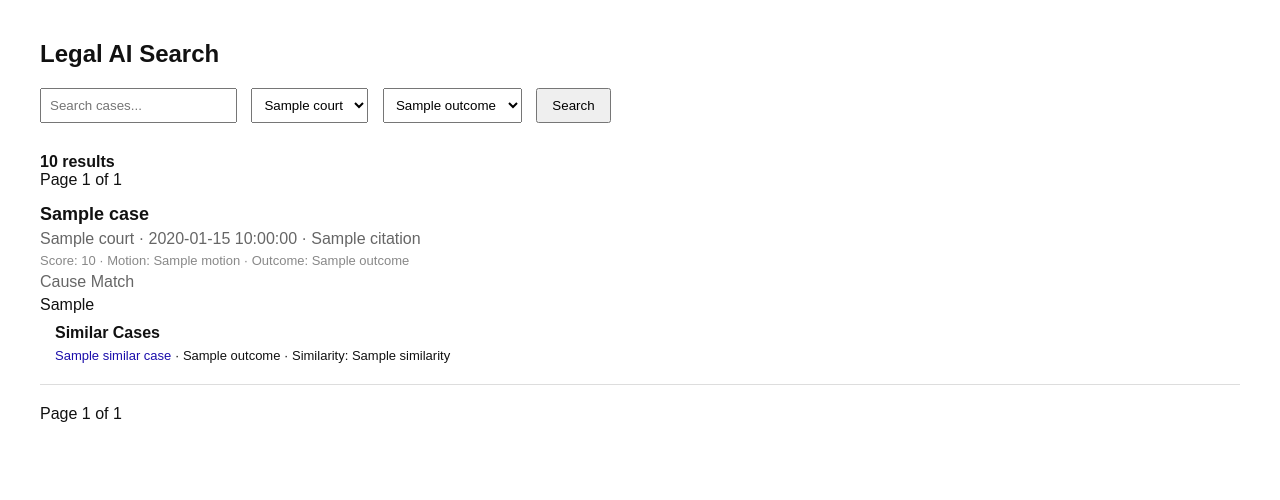
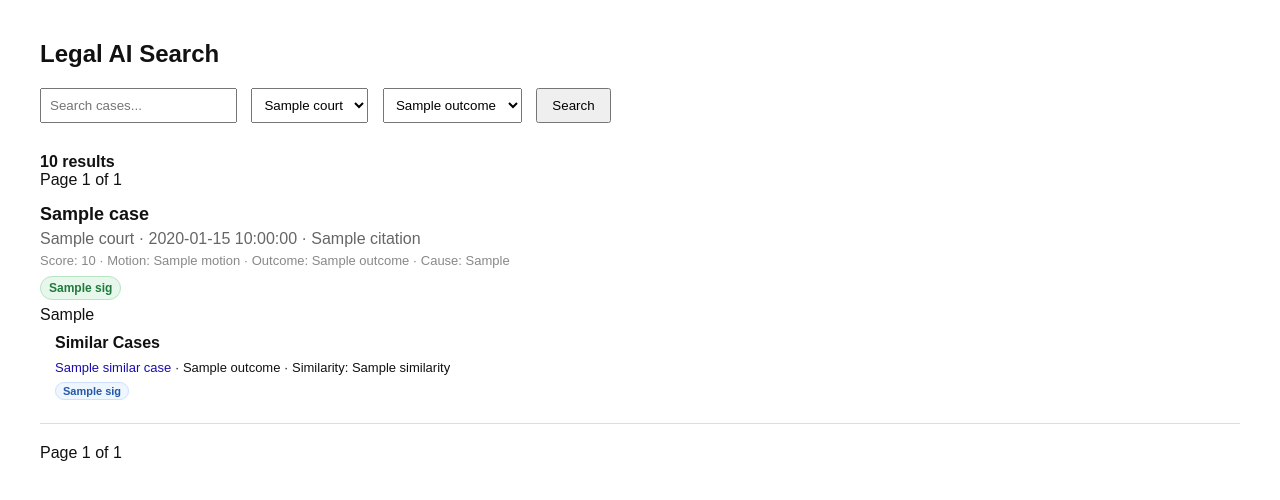
Before and after one commit to nhpcorp35/legal-ai, a Flask app: template templates/index.html in a window 1280 px wide. Shown: the top 500 px of the page. Run offline with Flask 3, Linux system fonts and the light colour scheme; the template is opened without the code that fills it: most values are stand-ins (such as "Sample title", 1, 10 or a date in 2020).

Commit message:
Improve motion ranking and add trust signal badges

```diff
--- a/templates/index.html
+++ b/templates/index.html
@@ -46,6 +46,24 @@
         .score {
             color: #888;
             font-size: 13px;
+            margin-top: 4px;
+        }
+
+        .signals {
+            margin-top: 8px;
+        }
+
+        .signal {
+            display: inline-block;
+            padding: 4px 8px;
+            margin-right: 6px;
+            margin-bottom: 6px;
+            border-radius: 999px;
+            font-size: 12px;
+            font-weight: 600;
+            background: #e8f7ec;
+            color: #1f7a3d;
+            border: 1px solid #b7e4c3;
         }
 
         .similar {
@@ -55,7 +73,7 @@
 
         .similar-case {
             font-size: 13px;
-            margin: 6px 0;
+            margin: 8px 0;
         }
 
         .similar-case a {
@@ -65,6 +83,23 @@
 
         .similar-case a:hover {
             text-decoration: underline;
+        }
+
+        .similar-signals {
+            margin-top: 4px;
+        }
+
+        .similar-signal {
+            display: inline-block;
+            padding: 2px 7px;
+            margin-right: 5px;
+            margin-top: 3px;
+            border-radius: 999px;
+            font-size: 11px;
+            font-weight: 600;
+            background: #eef6ff;
+            color: #2557a7;
+            border: 1px solid #cfe0ff;
         }
 
         .empty-state {
@@ -130,10 +165,15 @@
                 Score: {{ case.score }}
                 {% if case.motion %} · Motion: {{ case.motion }}{% endif %}
                 {% if case.outcome %} · Outcome: {{ case.outcome }}{% endif %}
+                {% if case.primary_cause %} · Cause: {{ case.primary_cause }}{% endif %}
             </div>
 
-            {% if case.primary_cause %}
-                <div class="meta">Cause Match</div>
+            {% if case.trust_signals %}
+                <div class="signals">
+                    {% for sig in case.trust_signals %}
+                        <span class="signal">{{ sig }}</span>
+                    {% endfor %}
+                </div>
             {% endif %}
 
             <div>{{ case.display_snippet }}</div>
@@ -145,6 +185,14 @@
                         <div class="similar-case">
                             <a href="{{ url_for('case_detail', case_id=s.case_id) }}">{{ s.title }}</a>
                             · {{ s.outcome }} · Similarity: {{ s.similarity }}
+
+                            {% if s.similarity_signals %}
+                                <div class="similar-signals">
+                                    {% for sig in s.similarity_signals %}
+                                        <span class="similar-signal">{{ sig }}</span>
+                                    {% endfor %}
+                                </div>
+                            {% endif %}
                         </div>
                     {% endfor %}
                 </div>
```
